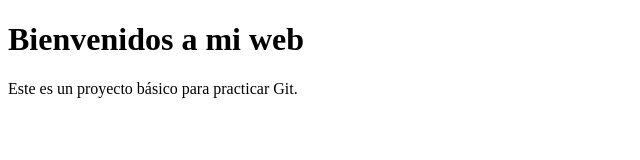
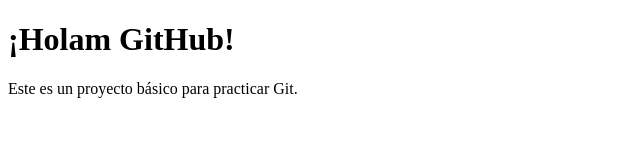
Before and after one commit to DanielCari/mi_proyecto_web, a plain HTML site: page index.html in a window 1280 px wide. Shown: the whole page, without its empty margins (0-640 px from the left). Drawn offline with Linux system fonts and the light colour scheme.

Commit message:
Cambiar título en index.html

```diff
--- a/index.html
+++ b/index.html
@@ -8,7 +8,7 @@
 </head>
 
 <body>
-    <h1>Bienvenidos a mi web</h1>
+    <h1>¡Holam GitHub!</h1>
     <p>Este es un proyecto básico para practicar Git.</p>
 </body>
 
```
